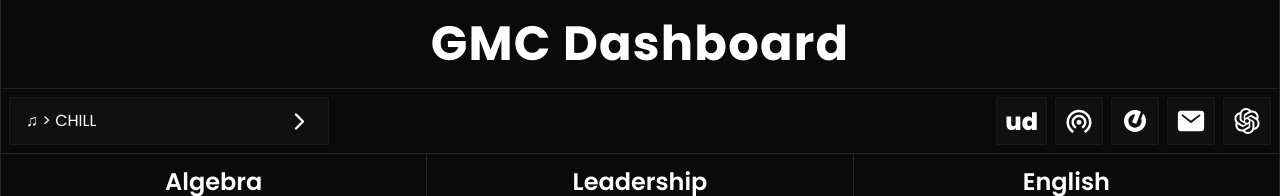
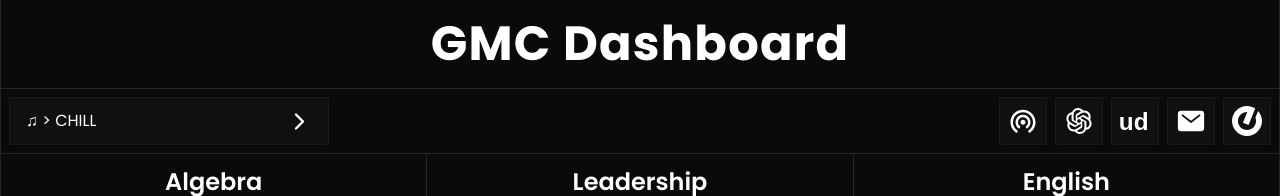
Before and after one commit to BENNNZO/school-dashboard, a Next.js app: page / in a window 1280 px wide. Shown: the top 196 px of the page. Built offline with nearby package versions, Linux system fonts and the light colour scheme.

Commit message:
cleaned up the code a bit more

```diff
--- /dev/null
+++ b/public/assets/index.js
@@ -0,0 +1,8 @@
+export { default as ArrowIcon } from './arrow.svg';
+export { default as MailIcon } from './mail.svg';
+export { default as ChatGPTIcon } from './chatgpt.svg';
+export { default as PortalIcon } from './portal.svg';
+export { default as CopyIcon } from './copy.svg';
+export { default as CheckIcon } from './check.svg';
+export { default as PairDropIcon } from './pairdrop.svg';
+export { default as UndetectableIcon } from './undetectableai.svg';
--- a/src/components/Utils.jsx
+++ b/src/components/Utils.jsx
@@ -1,19 +1,13 @@
 "use client"
 
 import { useState, useEffect } from "react"
-import YouTube from "react-youtube";
-import Image from "next/image";
+import YouTube from "react-youtube"
+import Image from "next/image"
 
-import ArrowIcon from '/public/assets/arrow.svg'
-import MailIcon from '/public/assets/mail.svg'
-import ChatGPTIcon from '/public/assets/chatgpt.svg'
-import PortalIcon from '/public/assets/portal.svg'
-import CopyIcon from '/public/assets/copy.svg'
-import CheckIcon from '/public/assets/check.svg'
-import PairDropIcon from '/public/assets/pairdrop.svg'
+import { ArrowIcon, MailIcon, ChatGPTIcon, PortalIcon, CopyIcon, CheckIcon, PairDropIcon, UndetectableIcon } from '/public/assets'
 
 export default function Utils() {
-    const [selectedStream, setSelectedStream] = useState("jfKfPfyJRdk");
+    const [selectedStream, setSelectedStream] = useState("jfKfPfyJRdk")
     const [copied, setCopied] = useState(false)
     const [dropdown, setDropdown] = useState(false)
 
@@ -23,7 +17,7 @@ export default function Utils() {
                 setCopied(false);
             }, 2500);
 
-            return () => clearTimeout(timer); // Cleanup the timer on unmount or when `copied` changes
+            return () => clearTimeout(timer)
         }
     }, [copied])
 
@@ -34,109 +28,82 @@ export default function Utils() {
     ]
 
     function getKeyByValue(array, value) {
-        const foundObject = array.find(obj => obj.id === value);
-        return foundObject ? foundObject.title : null;
+        const foundObject = array.find(obj => obj.id === value)
+        return foundObject ? foundObject.title : null
     }
+
+    function hoverText(title) {
+        return (
+            <div className="group-hover:inline-block hidden fade-in bg-neutral-900 text-white absolute bottom-full left-1/2 -translate-x-1/2 -translate-y-2 drop-shadow-lg rounded-sm whitespace-nowrap px-1 pop-in">
+                <div className="w-3 h-3 bg-neutral-900 absolute top-full left-1/2 -translate-x-1/2 -translate-y-2.5 rotate-45 rounded-sm -z-10"></div>
+                <p className="z-10">{title}</p>
+            </div>
+        )
+    }
+
+    const IconButton = ({ href, icon, text }) => (
+        <li className="bg-neutral-900/50 cursor-pointer hover:bg-neutral-900 duration-100 rounded-sm h-12 aspect-square grid place-items-center border border-neutral-800/50 shadow-md group relative">
+            <a href={href} target="_blank">
+                <Image src={icon} width={30} height={30} className="invert" alt={text} />
+            </a>
+            {text === "E-Mail" && (
+                copied ? (
+                    <Image alt={text} src={CheckIcon} width={25} height={25} className="bg-white/0 p-1 backdrop-blur-sm border border-stone-800/50 rounded-sm absolute bottom-[75%] left-[80%] -translate-x-1/2 translate-y-1/3 z-10 opacity-0 group-hover:opacity-100 ease-out duration-100" />
+                ) : (
+                    <Image alt={text} src={CopyIcon} width={25} height={25} className="bg-white/0 p-1 backdrop-blur-sm border border-stone-800/50 rounded-sm absolute bottom-[75%] left-[80%] -translate-x-1/2 translate-y-1/3 z-10 opacity-0 group-hover:opacity-100 ease-out duration-100" onClick={() => {
+                        navigator.clipboard.writeText("bphillips0826@bulldog.gmc.edu")
+                        setCopied(true)
+                    }} />
+                )
+            )}
+            {/* <div className="group-hover:inline-block hidden fade-in bg-neutral-900 text-white absolute bottom-full left-1/2 -translate-x-1/2 -translate-y-2 drop-shadow-lg rounded-sm whitespace-nowrap px-1 pop-in">
+                <div className="w-3 h-3 bg-neutral-900 absolute top-full left-1/2 -translate-x-1/2 -translate-y-2.5 rotate-45 rounded-sm -z-10"></div>
+                <p className="z-10">{hoverText}</p>
+            </div> */}
+        </li>
+    )
 
     return (
         <section className="border-b border-neutral-700/50 flex flex-row justify-between items-center p-2">
             <div>
-                <div className="w-80 bg-neutral-900/50 cursor-pointer rounded-sm py-2 px-4 h-12 relative z-20 border grid place-items-center border-neutral-800/50 shadow-md" onClick={() => setDropdown(prev => !prev)}>
+                <div className="w-80 bg-neutral-900/50 cursor-pointer rounded-sm py-2 px-4 h-12 relative z-10 border grid place-items-center border-neutral-800/50 shadow-md" onClick={() => setDropdown(prev => !prev)}>
                     <div className="flex flex-row justify-between items-center w-full">
                         <p className="text-white">♫ &gt; {getKeyByValue(streams, selectedStream).toUpperCase()}</p>
-                        <Image
-                            src={ArrowIcon}
-                            width={25}
-                            height={25}
-                            className={`invert ${dropdown ? 'rotate-90' : 'rotate-0'} duration-300 ease-out`}
-                        />
+                        <Image src={ArrowIcon} width={25} height={25} className={`invert ${dropdown ? 'rotate-90' : 'rotate-0'} duration-300 ease-out`} />
                     </div>
-                    {dropdown ? (
-                        <ul className="absolute text-white overflow-hidden border fade-in border-neutral-800/50 bg-neutral-800/20 backdrop-blur-xl shadow-md rounded-sm top-full left-[-1px] w-[calc(100%+2px)] flex flex-col mt-1">
-                            {streams.map((e, i) => {
-                                return (
+                    {dropdown && (
+                        <>
+                            <ul className="absolute text-white overflow-hidden border fade-in border-neutral-800/50 bg-neutral-800/20 backdrop-blur-xl shadow-md rounded-sm top-full left-[-1px] w-[calc(100%+2px)] flex flex-col mt-1">
+                                {streams.map((e, i) => (
                                     <li key={i} className="px-4 py-2 hover:bg-neutral-300/5 duration-50" onClick={() => setSelectedStream(e.id)}>{e.title}</li>
-                                )
-                            })}
-                        </ul>
-                    ) : (
-                        ""
+                                ))}
+                            </ul>
+                            <div className="bg-black/50 fixed top-0 left-0 w-full h-full -z-20 fade-in backdrop-blur-sm" onClick={() => setDropdown(prev => !prev)}></div>
+                        </>
                     )}
                 </div>
-                {dropdown ? (
-                    <div className="bg-black/50 absolute top-0 left-0 w-full h-full z-10 fade-in backdrop-blur-sm" onClick={() => setDropdown(prev => !prev)}></div>
-                ) : (
-                    ""
-                )}
-                <div style={{ width: '0', height: '0', overflow: 'hidden' }}>
-                    <YouTube videoId={selectedStream} opts={{ playerVars: { autoplay: 1 } }} />
-                </div>
+                <YouTube videoId={selectedStream} opts={{ playerVars: { autoplay: 1 } }} className="overflow-hidden w-0 h-0" />
             </div>
             <ul className="flex flex-row gap-2">
-                <li className="bg-neutral-900/50 aspect-square cursor-pointer hover:bg-neutral-900 duration-100 rounded-sm h-12 grid place-items-center border border-neutral-800/50 shadow-md">
-                    <a href="https://undetectable.ai/" target="_blank">
-                        <p className="text-white font-extrabold text-2xl m-2">ud</p>
+                <IconButton href="https://pairdrop.net/" icon={PairDropIcon} text={"PearDrop"} />
+                <IconButton href="https://chatgpt.com" icon={ChatGPTIcon} text={"AI"} />
+                <IconButton href="https://undetectable.ai/" icon={UndetectableIcon} text={"AI Checker"} />
+                <IconButton href="https://undetectable.ai/" icon={MailIcon} text={"E-Mail"} />
+                <IconButton href="https://selfservice.gmc.cc.ga.us/Student/?hideProxyDialog=false" icon={PortalIcon} text={"Portal"} />
+                {/* <li className="bg-neutral-900/50 cursor-pointer hover:bg-neutral-900 duration-100 rounded-sm h-12 aspect-square grid place-items-center border border-neutral-800/50 shadow-md group relative">
+                    <a href="https://outlook.office.com/owa/student.gmc.cc.ga.us" target="_blank">
+                        <Image src={MailIcon} width={30} height={30} className="invert" alt="E-Mail" />
                     </a>
-                </li>
-                <li className="bg-neutral-900/50 cursor-pointer hover:bg-neutral-900 duration-100 rounded-sm h-12 aspect-square grid place-items-center border border-neutral-800/50 shadow-md">
-                    <a href="https://pairdrop.net/" target="_blank">
-                        <Image
-                            src={PairDropIcon}
-                            width={30}
-                            height={30}
-                            className="invert"
-                        />
-                    </a>
-                </li>
-                <li className="bg-neutral-900/50 cursor-pointer hover:bg-neutral-900 duration-100 rounded-sm h-12 aspect-square grid place-items-center border border-neutral-800/50 shadow-md">
-                    <a href="https://selfservice.gmc.cc.ga.us/Student/?hideProxyDialog=false" target="_blank">
-                        <Image
-                            src={PortalIcon}
-                            width={30}
-                            height={30}
-                            className="invert p-1"
-                        />
-                    </a>
-                </li>
-                <li className="bg-neutral-900/50 relative cursor-pointer hover:bg-neutral-900 duration-100 rounded-sm h-12 max-w-12 aspect-square grid place-items-center border border-neutral-800/50 shadow-md group">
-                    <a href="https://outlook.office.com/owa/student.gmc.cc.ga.us" target="_blank">
-                        <Image
-                            src={MailIcon}
-                            width={30}
-                            height={30}
-                            className="invert"
-                        />
-                    </a>
+                    {hoverText("E-Mail")}
                     {copied ? (
-                        <Image
-                            src={CheckIcon}
-                            width={25}
-                            height={25}
-                            className="bg-white/0 p-1 backdrop-blur-sm border border-stone-800/50 rounded-sm absolute bottom-[75%] left-[80%] -translate-x-1/2 translate-y-1/3 z-10 opacity-0 group-hover:opacity-100 ease-out duration-100"
-                        />
+                        <Image src={CheckIcon} width={25} height={25} className="bg-white/0 p-1 backdrop-blur-sm border border-stone-800/50 rounded-sm absolute bottom-[75%] left-[80%] -translate-x-1/2 translate-y-1/3 z-10 opacity-0 group-hover:opacity-100 ease-out duration-100" />
                     ) : (
-                        <Image
-                            src={CopyIcon}
-                            width={25}
-                            height={25}
-                            className="bg-white/0 p-1 backdrop-blur-sm border border-stone-800/50 rounded-sm absolute bottom-[75%] left-[80%] -translate-x-1/2 translate-y-1/3 z-10 opacity-0 group-hover:opacity-100 ease-out duration-100"
-                            onClick={() => {
-                                navigator.clipboard.writeText("bphillips0826@bulldog.gmc.edu")
-                                setCopied(true)
-                            }}
-                        />
+                        <Image src={CopyIcon} width={25} height={25} className="bg-white/0 p-1 backdrop-blur-sm border border-stone-800/50 rounded-sm absolute bottom-[75%] left-[80%] -translate-x-1/2 translate-y-1/3 z-10 opacity-0 group-hover:opacity-100 ease-out duration-100" onClick={() => {
+                            navigator.clipboard.writeText("bphillips0826@bulldog.gmc.edu");
+                            setCopied(true);
+                        }} />
                     )}
-                </li>
-                <li className="bg-neutral-900/50 cursor-pointer hover:bg-neutral-900 duration-100 rounded-sm h-12 aspect-square grid place-items-center border border-neutral-800/50 shadow-md">
-                    <a href="https://chatgpt.com" target="_blank">
-                        <Image
-                            src={ChatGPTIcon}
-                            width={30}
-                            height={30}
-                            className="invert"
-                        />
-                    </a>
-                </li>
+                </li> */}
             </ul>
         </section>
     )
```
Also changed, not shown: src/app/globals.css (+13 -0 lines), public/assets/undetectableai.svg (added).
